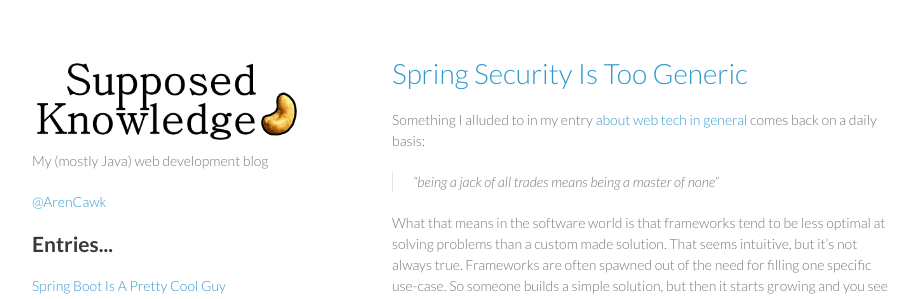
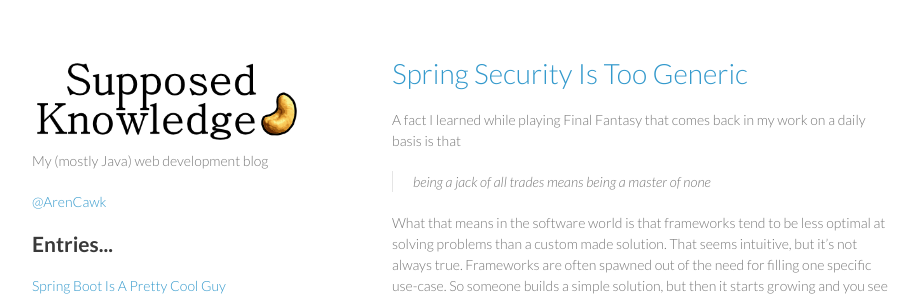
Before and after one commit to arienkock/arienkock.github.io, a Jekyll site: the page built from _posts/2013-12-03-spring-security-is-too-generic.md, in a window 1280 px wide and 900 px high. Shown: the top 299 px of the window, without its empty margins (178-1100 px from the left). Built offline with Jekyll 4.4.1, drawn with Linux system fonts in a browser that asks for light colours.

Commit message:
Update 2013-12-03-spring-security-is-too-generic.md
removed dead link, added a joke...

```diff
--- a/_posts/2013-12-03-spring-security-is-too-generic.md
+++ b/_posts/2013-12-03-spring-security-is-too-generic.md
@@ -1,8 +1,9 @@
 ---
 layout: post
 ---
-Something I alluded to in my entry [about web tech in general](http://supposed.nl/keeping-up-with-web-technology/) comes back on a daily basis:
-> "being a jack of all trades means being a master of none"
+A fact I learned while playing Final Fantasy that comes back in my work on a daily basis is that
+
+> being a jack of all trades means being a master of none
 
 What that means in the software world is that frameworks tend to be less optimal at solving problems than a custom made solution. That seems intuitive, but it's not always true. Frameworks are often spawned out of the need for filling one specific use-case. So someone builds a simple solution, but then it starts growing and you see the potential for creating something a lot of people could benefit from. As the scope expands and encompasses way more than the problem it was originally meant to solve, it is usually still pretty great at solving that original use case. Spring Security on the other hand gives the impression of having been __started__ as a framework in mind. Not unlikely, because...
 
```
